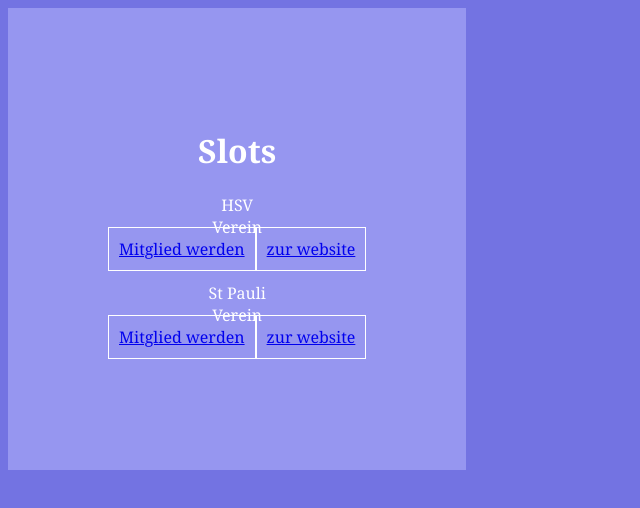
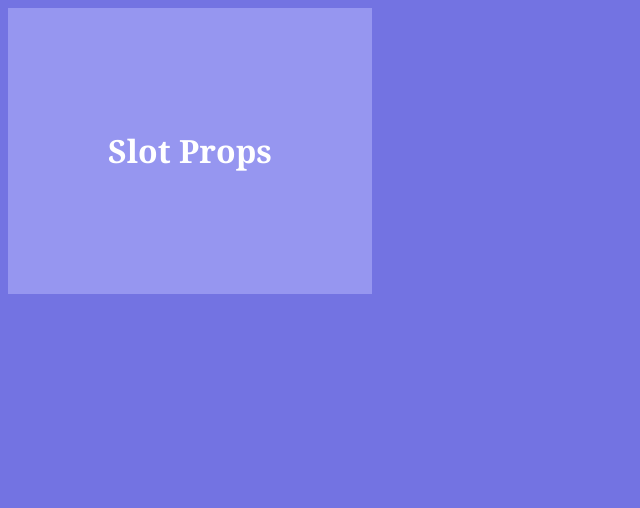
Before and after one commit to siggi-ai/Vue-Practice, a Vue app: page / in a window 1280 px wide. Shown: the top 508 px of the page, without its empty margins (0-640 px from the left). Built offline with nearby package versions, Linux system fonts and the light colour scheme.

Commit message:
slot props

```diff
--- a/src/App.vue
+++ b/src/App.vue
@@ -1,28 +1,6 @@
 <template>
   <div class="main">
-    <h1>Slots</h1>
-    <CardSlot title="HSV">
-      <template v-slot:body>Verein</template>
-      <template v-slot:default>
-        <a class="card" href="https://www.hsv.de/uebersicht" target="_blank"
-          >Mitglied werden</a
-        >
-        <a class="card" href="https://www.hsv.de/uebersicht" target="_blank"
-          >zur website</a
-        >
-      </template>
-    </CardSlot>
-    <CardSlot title="St Pauli">
-      <template v-slot:body>Verein</template>
-      <template v-slot:default>
-        <a class="card" href="https://www.fcstpauli.com/en/" target="_blank"
-          >Mitglied werden</a
-        >
-        <a class="card" href="https://www.fcstpauli.com/en/" target="_blank"
-          >zur website</a
-        >
-      </template>
-    </CardSlot>
+    <h1>Slot Props</h1>
   </div>
 </template>
 
```
